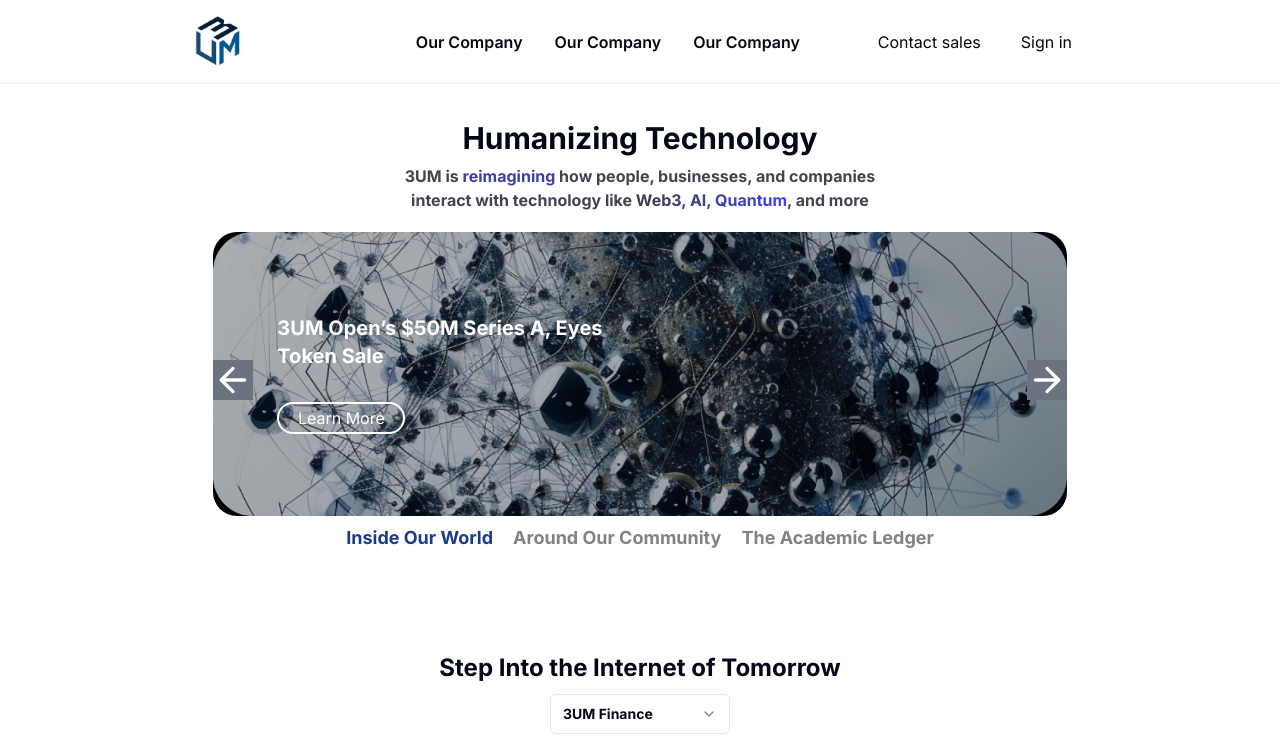
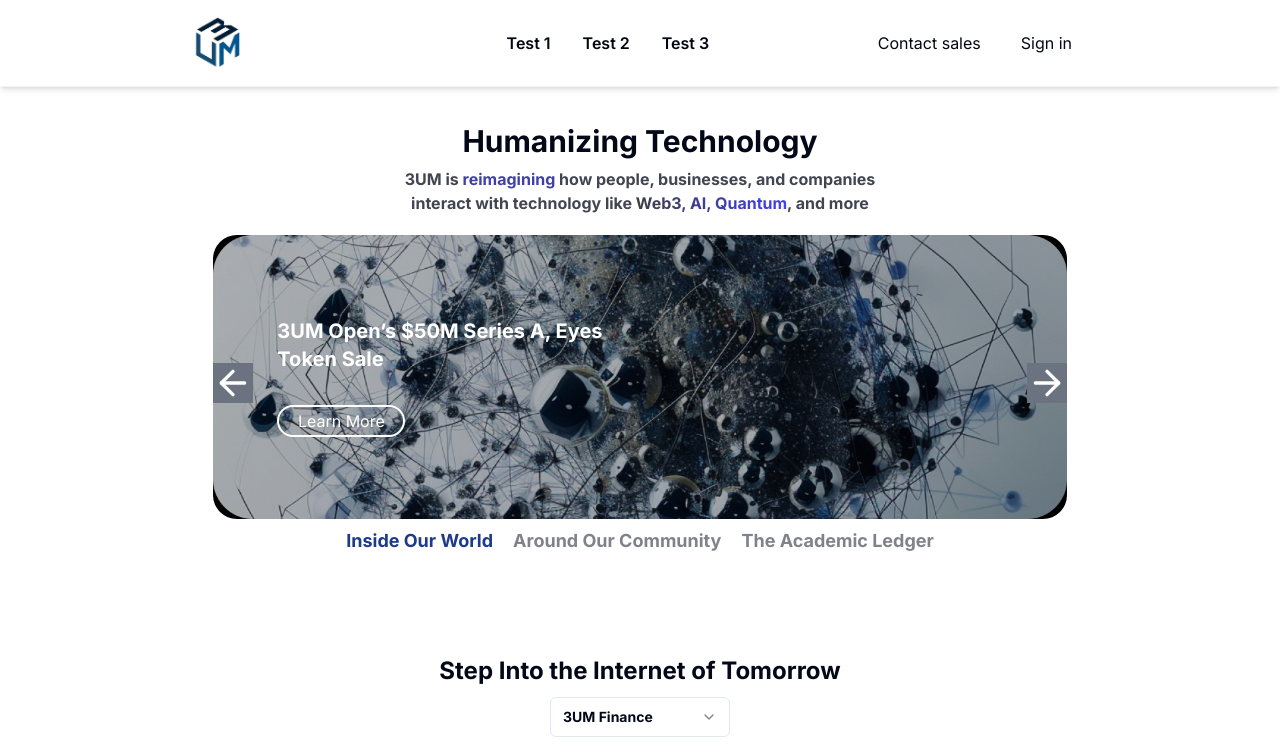
Before and after one commit to 3um-Group/3UM_Website, a Next.js app: page / in a window 1280 px wide. Shown: the top 753 px of the page. Built offline with nearby package versions, Linux system fonts and the light colour scheme.

Commit message:
designed the header again

```diff
--- a/components/Header.tsx
+++ b/components/Header.tsx
@@ -1,87 +1,20 @@
 'use client'
-import three_um_logo from '@/public/assets/IMG_0701 1.png';
-import vector from '@/public/assets/Vector.png';
+import React, { useState } from 'react';
+import three_um_logo from '@/public/assets/3UM-light.png';
 import Image from 'next/image';
 import Link from 'next/link';
-import { MenuIcon, XIcon } from '@heroicons/react/solid';
-import { useState } from 'react';
-import { usePathname } from 'next/navigation';
+const Header = () => {
+    const [isMenuOpen, setIsMenuOpen] = useState(false);
 
-
-const Header = () => {
-    const [isOpen, setIsOpen] = useState(false);
-    const pathName = usePathname();
-
-
+    const toggleMenu = () => {
+        setIsMenuOpen(!isMenuOpen);
+    };
 
     return (
-        //     <header className="flex flex-col sm:flex-row justify-between items-center p-4 bg-white shadow-md sticky top-0 z-50">
-        //     <div className="flex justify-between items-center w-full sm:w-auto">
-        //       <div className="logo">
-        //         {/* Insert SVG or image tag for logo here */}
-        //       </div>
-        //       <button className="sm:hidden" onClick={() => setIsOpen(!isOpen)}>
-        //         {isOpen ? <XIcon className="h-6 w-6" /> : <MenuIcon className="h-6 w-6" />}
-        //       </button>
-        //     </div>
-        //     <nav className={`flex flex-col sm:flex sm:flex-row gap-8 ${isOpen ? 'block' : 'hidden'} sm:block mx-auto`}>
-
-        //       <a href="/discover" className="text-gray-600 hover:text-gray-900">Discover</a>
-        //       <a href="/partners" className="text-gray-600 hover:text-gray-900">Partners</a>
-        //       <a href="/stories" className="text-gray-600 hover:text-gray-900">Stories</a>
-        //     </nav>
-        //   </header>
-
-        // <nav className="sticky top-0 z-50">
-        //     <div className='relative flex flex-row items-center border-b border-gray-100 bg-transparent xl:bg-white-700 xl:backdrop-blur-md'>
-        //         <div className='relative z-30 mx-auto flex w-full flex-row items-center justify-between bg-white-700 px-6 py-4 backdrop-blur-md xl:max-w-4xl xl:bg-transparent xl:px-0 xl:backdrop-filter-none'>
-        //             <div className="flex w-[162px] justify-start">
-        //                 <Link href='/' className='z-30 w-28'>
-        //                     <Image
-        //                         src={three_um_logo}
-        //                         alt='company logo'
-        //                         width={50}
-        //                         height={60}
-        //                         className='z-30 h-fit w-fullr'
-        //                     />
-        //                 </Link>
-
-        //             </div>
-        //             <div className='hidden flex-row items-center gap-4 xl:flex'>
-        //                 <div className='font-label-size-200 group flex items-center gap-1 font-semibold'>
-        //                     <div className='z-30 cursor-pointer items-center rounded-lg px-2 py-1.5 text-gray-950 transition-all group-hover:bg-gray-100 group-hover:text-gray-900'>
-        //                         Our Company
-        //                     </div>
-        //                 </div>
-        //                 <div className='font-label-size-200 group flex items-center gap-1 font-semibold'>
-        //                     <div className='z-30 cursor-pointer items-center rounded-lg px-2 py-1.5 text-gray-950 transition-all group-hover:bg-gray-100 group-hover:text-gray-900'>
-        //                         Our Company
-        //                     </div>
-        //                 </div>
-        //                 <div className='font-label-size-200 group flex items-center gap-1 font-semibold'>
-        //                     <div className='z-30 cursor-pointer items-center rounded-lg px-2 py-1.5 text-gray-950 transition-all group-hover:bg-gray-100 group-hover:text-gray-900'>
-        //                         Our Company
-        //                     </div>
-        //                 </div>
-
-        //             </div>
-        //             <div className="z-30 hidden items-center gap-2 xl:flex"><a data-testid="navigation-link" href="/contact-sales">
-        //                 <div className="group relative h-full rounded-lg transition-all focus:shadow-purple"><span
-        //                     className="flex h-full flex-row items-center justify-center gap-2 rounded-lg transition-all bg-transparent text-gray-950 hover:bg-gray-100 hover:text-gray-700 active:bg-gray-50 active:bg-gradient-to-br active:from-gradient-vibrant-blue-100 active:to-gradient-vibrant-blue-200 active:bg-clip-text active:text-transparent active:shadow-gray-lg font-button-size-100 px-4 py-3">Contact
-        //                     sales</span></div>
-        //             </a><a data-testid="navigation-link"
-        //                 href="https://auth.alchemy.com/?redirectUrl=https%3A%2F%2Fdashboard.alchemy.com%2Fsignup%2F">
-        //                     <div className="group relative h-full rounded-lg transition-all hover:bg-blue-100 active:bg-blue-50"><span
-        //                         className="flex h-full flex-row items-center justify-center gap-2 rounded-lg transition-all bg-gradient-to-br from-gradient-vibrant-blue-100 to-gradient-vibrant-blue-200 text-white-950 hover:bg-clip-text hover:text-transparent hover:shadow-gray-lg font-button-size-100 px-4 py-3">Sign
-        //                         in</span></div>
-        //                 </a></div>
-        //         </div>
-        //     </div>
-        // </nav>
-
-        <nav className="sticky top-0 z-50">
-            <div className='relative flex flex-row items-center border-b border-gray-100 bg-transparent xl:bg-white-700 xl:backdrop-blur-md'>
-                <div className='relative z-30 mx-auto flex w-full flex-row items-center justify-between bg-white-700 px-6 py-4 backdrop-blur-md xl:max-w-4xl xl:bg-transparent xl:px-0 xl:backdrop-filter-none'>
+        <>
+            <nav className="sticky top-0 z-50 bg-white shadow-md">
+                <div className="relative flex flex-row items-center border-b border-gray-100 xl:bg-white-700 xl:backdrop-blur-md">
+                    <div className="relative z-30 mx-auto flex w-full flex-row items-center justify-between px-6 py-4 xl:max-w-4xl xl:px-0">
                         <div className="flex w-[162px] justify-start">
                             <Link href='/'>
 
@@ -89,56 +22,67 @@
                                     src={three_um_logo}
                                     alt='company logo'
                                     width={50}
-                                height={60}
+                                    height={50}
                                     className='z-30 h-fit w-fullr'
                                 />
 
                             </Link>
-                        <div className="md:hidden">
-                            <button type="button" onClick={() => setIsOpen(!isOpen)}>
-                                {isOpen ? <XIcon className="h-6 w-6 text-white" /> : <MenuIcon className="h-6 w-6 text-white" />}
+                        </div>
+
+                        <div className="hidden flex-row items-center gap-4 xl:flex">
+                            {['Test 1', 'Test 2', 'Test 3'].map((item) => (
+                                <div key={item} className="font-label-size-200 group flex items-center gap-1 font-semibold">
+                                    <div className="z-30 cursor-pointer items-center rounded-lg px-2 py-1.5 text-gray-950 transition-all group-hover:bg-gray-100 group-hover:text-gray-900">
+                                        {item}
+                                    </div>
+                                </div>
+                            ))}
+                        </div>
+
+                        <div className="z-30 hidden items-center gap-2 xl:flex">
+                            <button className="font-button-size-100 px-4 py-3 bg-transparent text-gray-950 hover:bg-gray-100 rounded-lg transition-all">
+                                Contact sales
+                            </button>
+                            <button className="font-button-size-100 px-4 py-3 bg-gradient-to-br from-gradient-vibrant-blue-100 to-gradient-vibrant-blue-200 text-white-950 rounded-lg transition-all hover:shadow-gray-lg">
+                                Sign in
+                            </button>
+                        </div>
+
+                        <button
+                            onClick={toggleMenu}
+                            title="Toggle mobile navigation menu"
+                            className="z-30 ml-auto flex items-center xl:hidden h-10 w-10 justify-center"
+                        >
+                            <div className="relative w-6 h-6">
+                                <span className={`absolute h-0.5 w-full bg-gray-700 transform transition-all duration-300 ease-in-out ${isMenuOpen ? 'rotate-45 top-3' : 'top-1'}`}></span>
+                                <span className={`absolute h-0.5 w-full bg-gray-700 transform transition-all duration-300 ease-in-out ${isMenuOpen ? 'opacity-0' : 'top-3'}`}></span>
+                                <span className={`absolute h-0.5 w-full bg-gray-700 transform transition-all duration-300 ease-in-out ${isMenuOpen ? '-rotate-45 top-3' : 'top-5'}`}></span>
+                            </div>
                         </button>
                     </div>
                 </div>
-                    <div className={`flex-row items-center gap-4 ${isOpen ? 'flex' : 'hidden'} md:flex`}>
-                        {/* Your existing menu items go here */}
+            </nav>
 
-                        <div className='font-label-size-200 group flex items-center gap-1 font-semibold'>
-                            <div className='z-30 cursor-pointer items-center rounded-lg px-2 py-1.5 text-gray-950 transition-all group-hover:bg-gray-100 group-hover:text-gray-900'>
-                                Our Company
+            {/* Mobile Menu */}
+            <div
+                className={`fixed inset-x-0 top-[72px] bg-white z-40 transform transition-all duration-300 ease-in-out ${isMenuOpen ? 'translate-y-0 h-[calc(100vh-72px)]' : '-translate-y-full h-0'
+                    } overflow-hidden`}
+                style={{ top: '72px' }} // Adjust this value to match your header height
+            >
+                <div className="flex flex-col items-center gap-4 p-4">
+                    {['Test 1', 'Test 2', 'Test 3'].map((item) => (
+                        <a key={item} href="#" className="text-gray-950 text-lg font-semibold py-2">{item}</a>
+                    ))}
+                    <button className="mt-4 font-button-size-100 px-4 py-3 bg-transparent text-gray-950 hover:bg-gray-100 rounded-lg transition-all w-full">
+                        Contact sales
+                    </button>
+                    <button className="mt-2 font-button-size-100 px-4 py-3 bg-gradient-to-br from-gradient-vibrant-blue-100 to-gradient-vibrant-blue-200 text-white-950 rounded-lg transition-all hover:shadow-gray-lg w-full">
+                        Sign in
+                    </button>
                 </div>
             </div>
-                        <div className='font-label-size-200 group flex items-center gap-1 font-semibold'>
-                            <div className='z-30 cursor-pointer items-center rounded-lg px-2 py-1.5 text-gray-950 transition-all group-hover:bg-gray-100 group-hover:text-gray-900'>
-                                Our Company
-                            </div>
-                        </div>
-                        <div className='font-label-size-200 group flex items-center gap-1 font-semibold'>
-                            <div className='z-30 cursor-pointer items-center rounded-lg px-2 py-1.5 text-gray-950 transition-all group-hover:bg-gray-100 group-hover:text-gray-900'>
-                                Our Company
-                            </div>
-                        </div>
-                    </div>
-                    <div className="z-30 hidden items-center gap-2 xl:flex">
-                        {/* Your existing right-side content goes here */}
+        </>
+    );
+};
 
-                        <div className="group relative h-full rounded-lg transition-all focus:shadow-purple"><span
-                            className="flex h-full flex-row items-center justify-center gap-2 rounded-lg transition-all bg-transparent text-gray-950 hover:bg-gray-100 hover:text-gray-700 active:bg-gray-50 active:bg-gradient-to-br active:from-gradient-vibrant-blue-100 active:to-gradient-vibrant-blue-200 active:bg-clip-text active:text-transparent active:shadow-gray-lg font-button-size-100 px-4 py-3">Contact
-                            sales</span></div>
-
-                        <div className="group relative h-full rounded-lg transition-all hover:bg-blue-100 active:bg-blue-50"><span
-                            className="flex h-full flex-row items-center justify-center gap-2 rounded-lg transition-all bg-gradient-to-br from-gradient-vibrant-blue-100 to-gradient-vibrant-blue-200 text-white-950 hover:bg-clip-text hover:text-transparent hover:shadow-gray-lg font-button-size-100 px-4 py-3">Sign
-                            in</span></div>
-            </div>
-        </div>
-      </div >
-    </nav >
-
-
-
-
-
-    )
-}
-
-export default Header
+export default Header;
```
Lines whose indentation alone changed are shown as unchanged.
